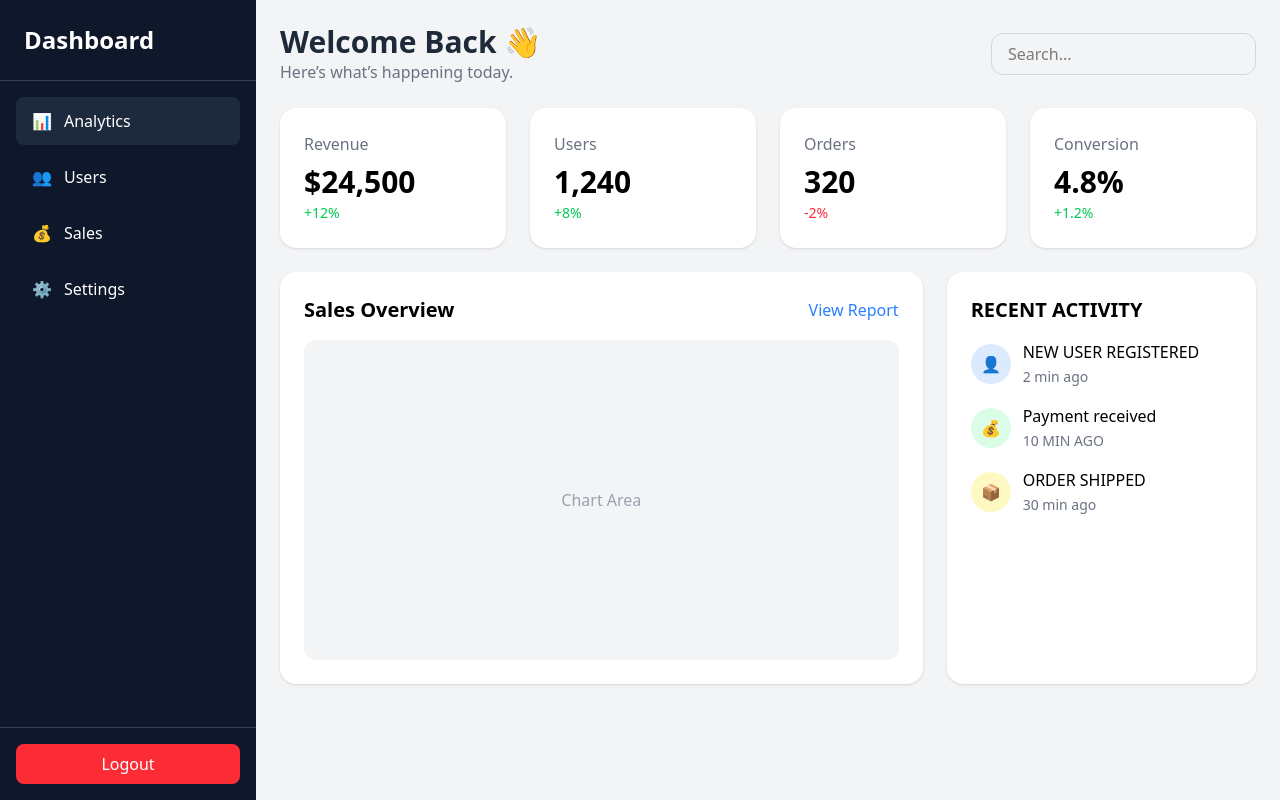
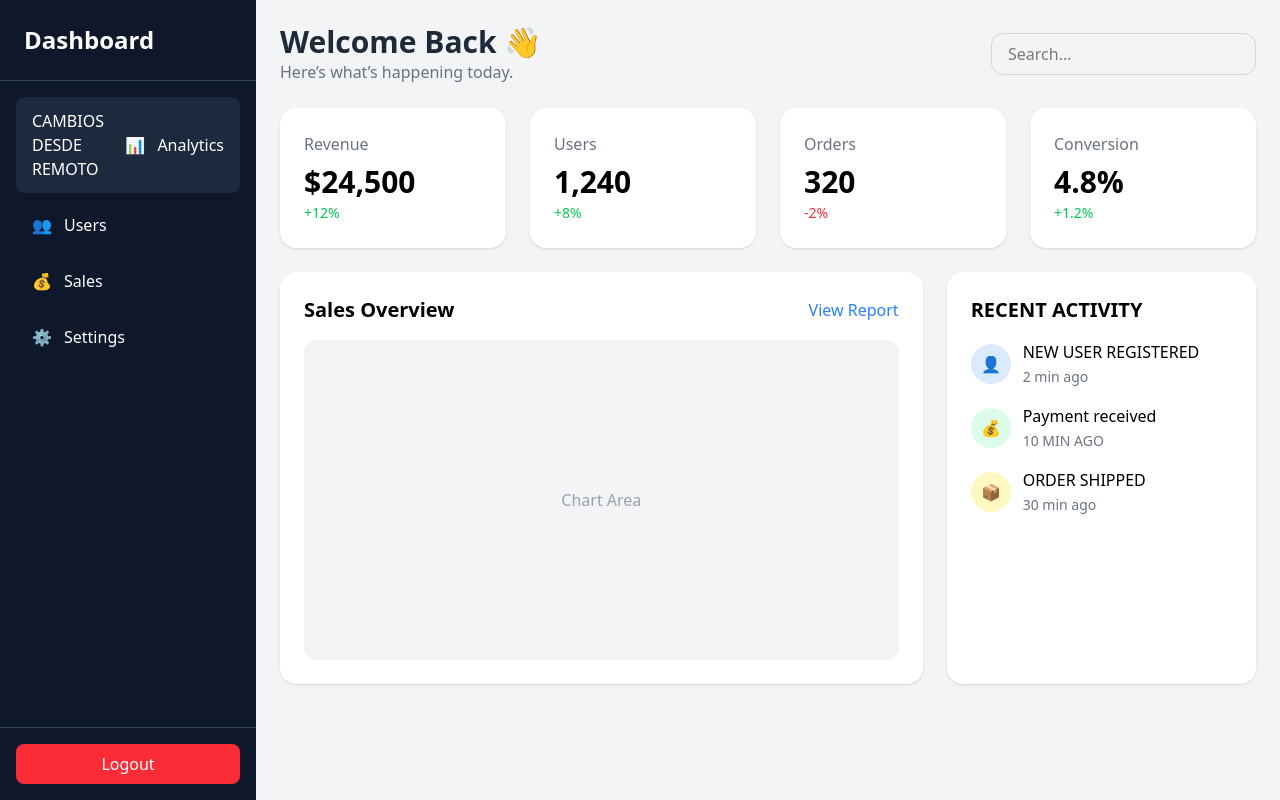
Before and after one commit to jalouFullStack/Tiendita, an Angular app in the folder tiendita/: page /dashboard in a window 1280 px wide. Built offline with nearby package versions, Linux system fonts and the light colour scheme.

Commit message:
Update dashboard.html

```diff
--- a/tiendita/src/app/pages/dashboard/dashboard.html
+++ b/tiendita/src/app/pages/dashboard/dashboard.html
@@ -8,6 +8,7 @@
         href="#"
         class="flex items-center gap-3 px-4 py-3 rounded-lg bg-slate-800 hover:bg-slate-700 transition"
       >
+        <h1>CAMBIOS DESDE REMOTO</h1>
         📊 <span>Analytics</span>
       </a>
 
```
